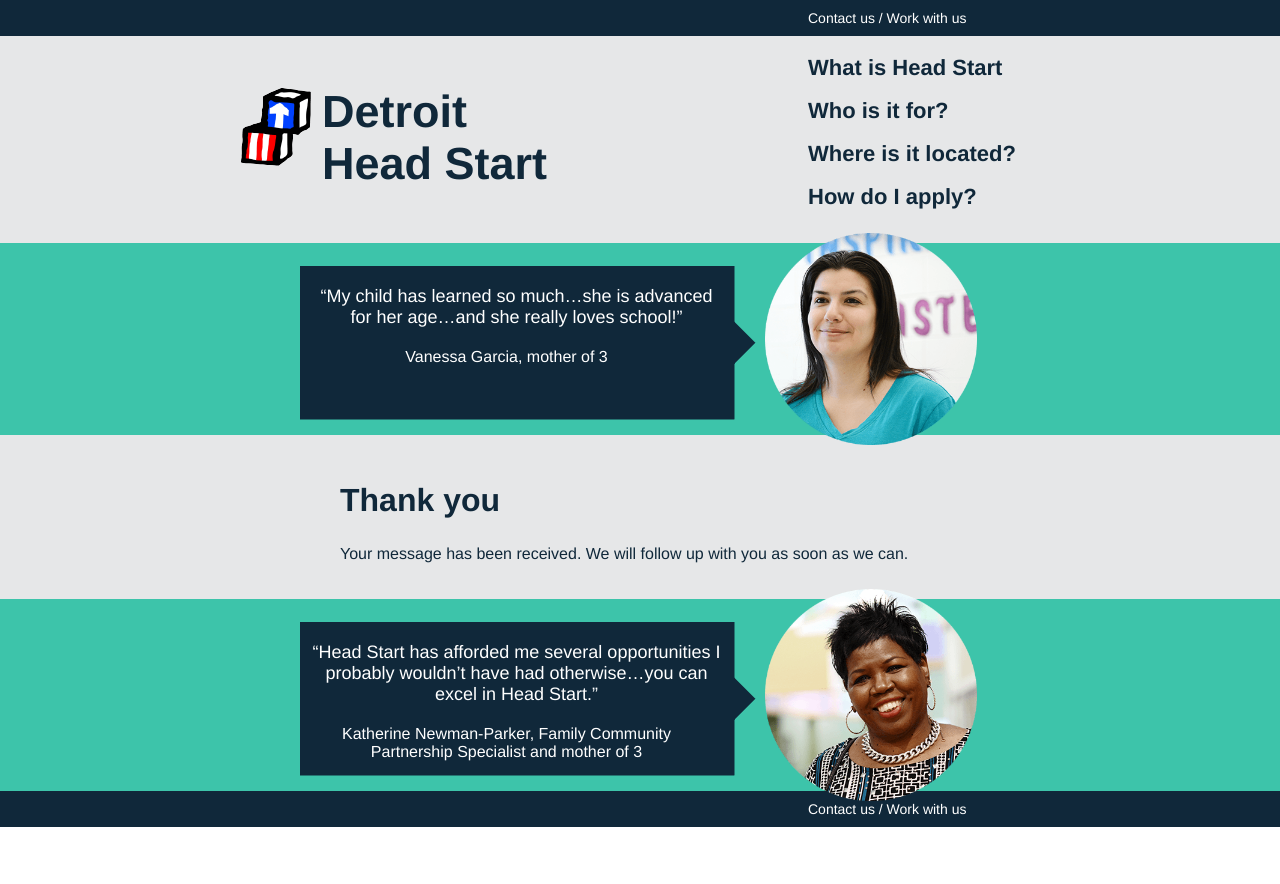
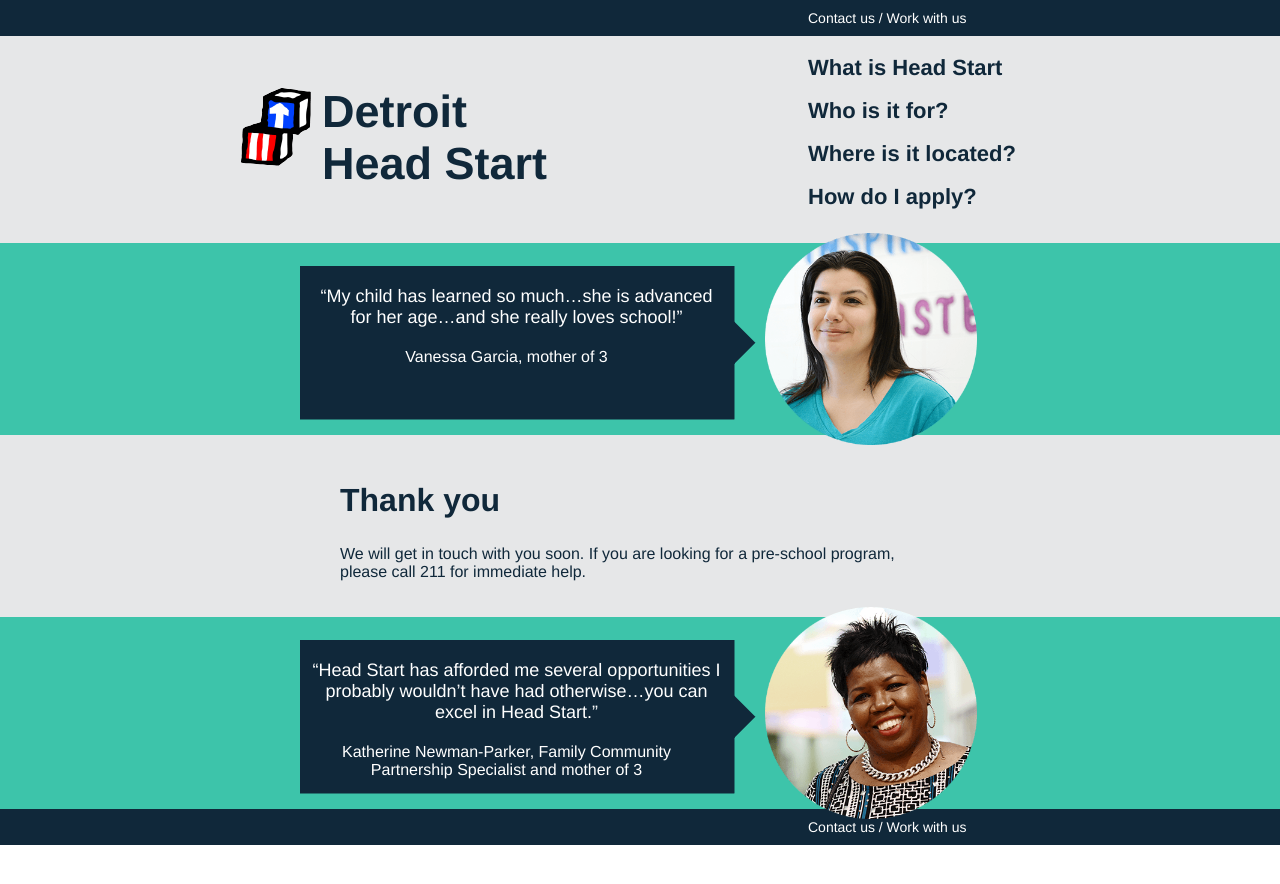
Before and after one commit to workdept/detroit-head-start, a Jekyll site: the page built from contact-confirm.html, in a window 1280 px wide. Shown: the top 884 px of the page. Built offline with Jekyll 4.4.1, drawn with Linux system fonts in a browser that asks for light colours; nearby versions of some CDN libraries.

Commit message:
Update contact-confirm.html

```diff
--- a/contact-confirm.html
+++ b/contact-confirm.html
@@ -38,8 +38,7 @@ testimonial-2:
         <div class='main-wrap'>
             <h2>Thank you</h2>
 
-            <p>Your message has been received. We will follow up with you
-            as soon as we can.</p>
+            <p>We will get in touch with you soon. If you are looking for a pre-school program, please call 211 for immediate help.</p>
         </div>
     </div>
 </main>
```
